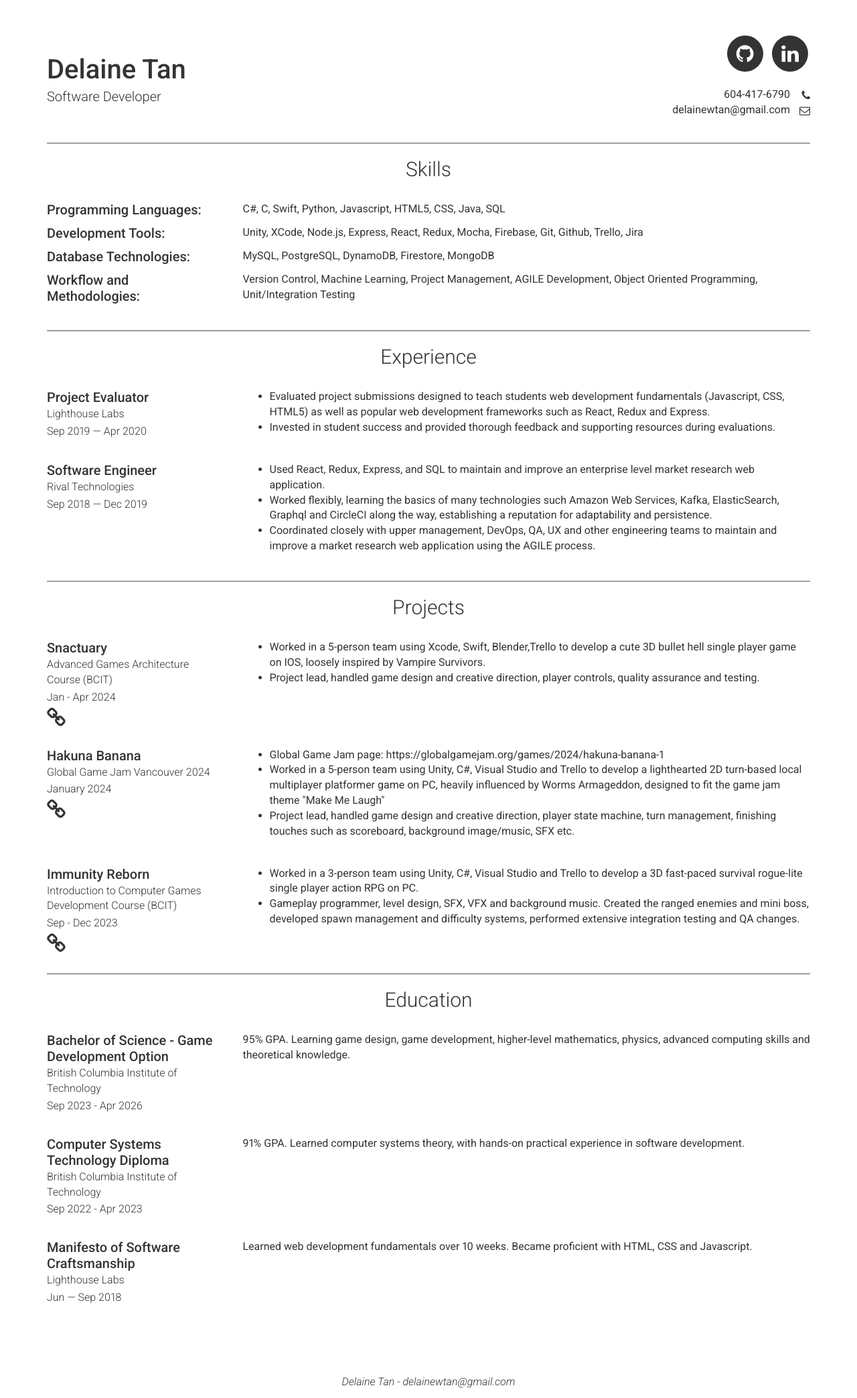
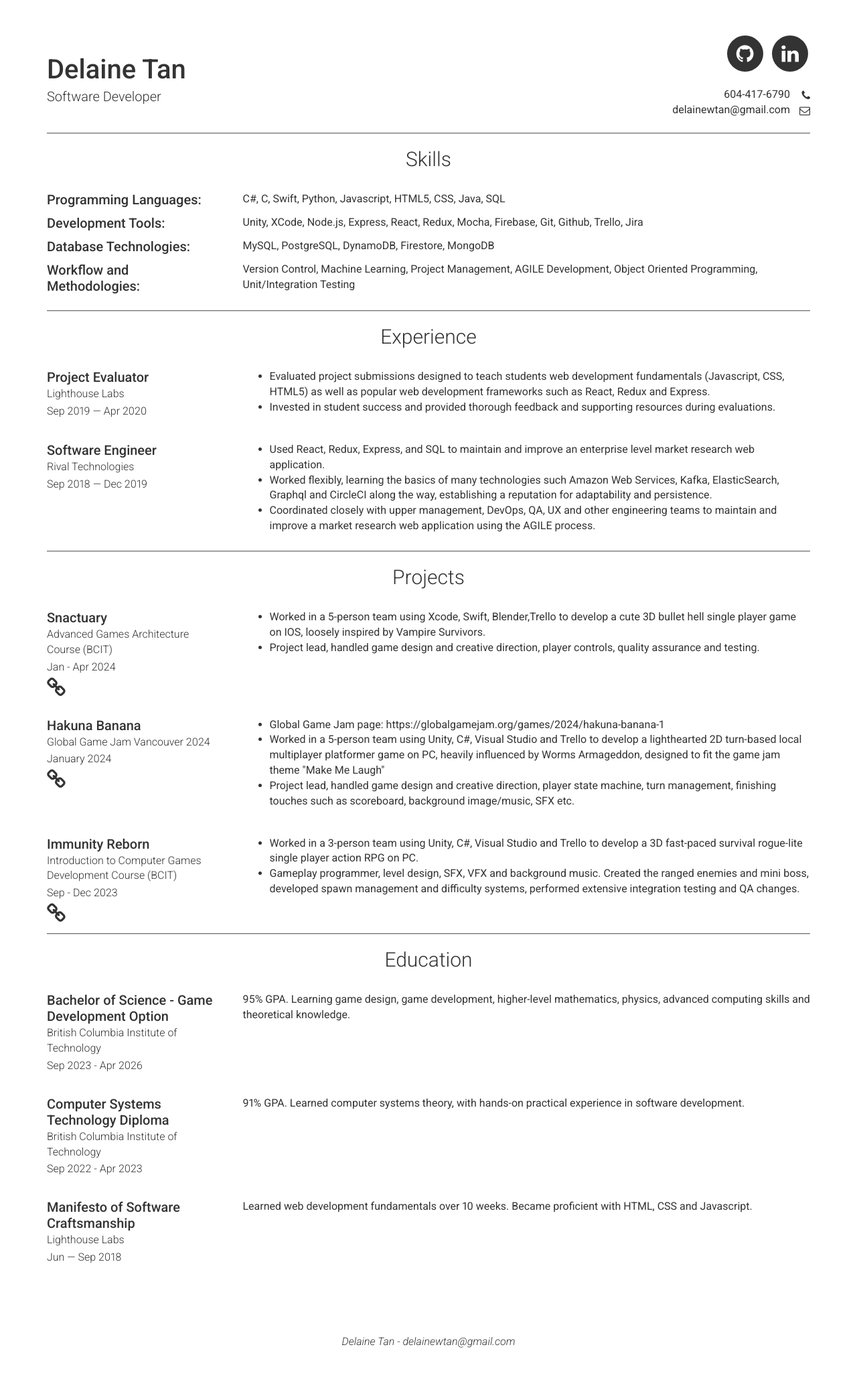
Before and after one commit to DelaineWTan/delainewtan.github.io, a Jekyll site: the page built from index.md, in a window 1280 px wide. Shown: the whole page at 67% size. Built offline with Jekyll 4.4.1, drawn with Linux system fonts in a browser that asks for light colours; after the commit the page ends 2027 px from its top, so only the background shows below that.

Commit message:
Adjust CSS for container.

```diff
--- a/_sass/base.scss
+++ b/_sass/base.scss
@@ -154,10 +154,10 @@ body {
   text-align: center; }
 
 .container {
-  margin-top:30px;
+  margin-top:15px;
 
   @media print {
-    margin-top: 20px;
+    margin-top: 10px;
   }
 }
 
```
